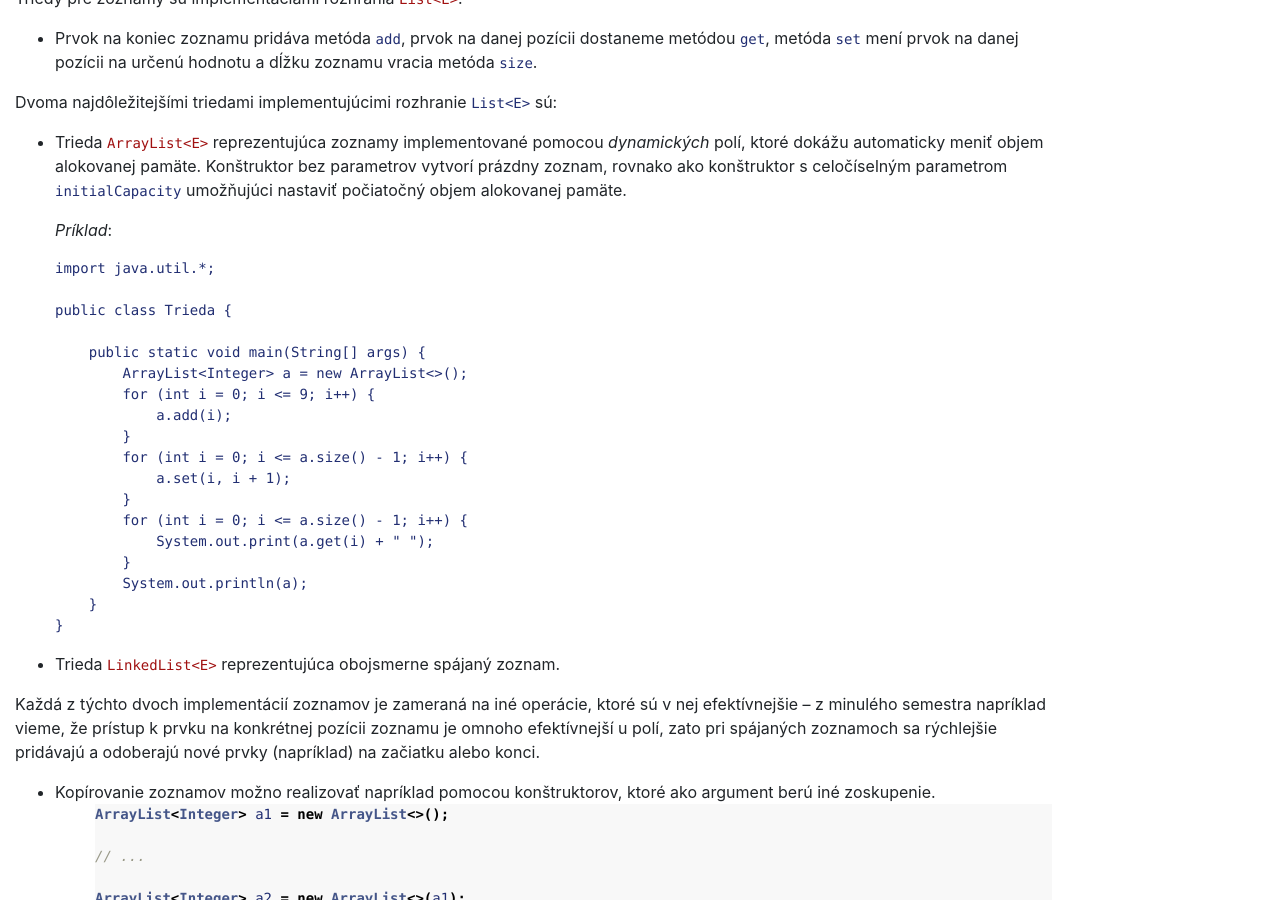
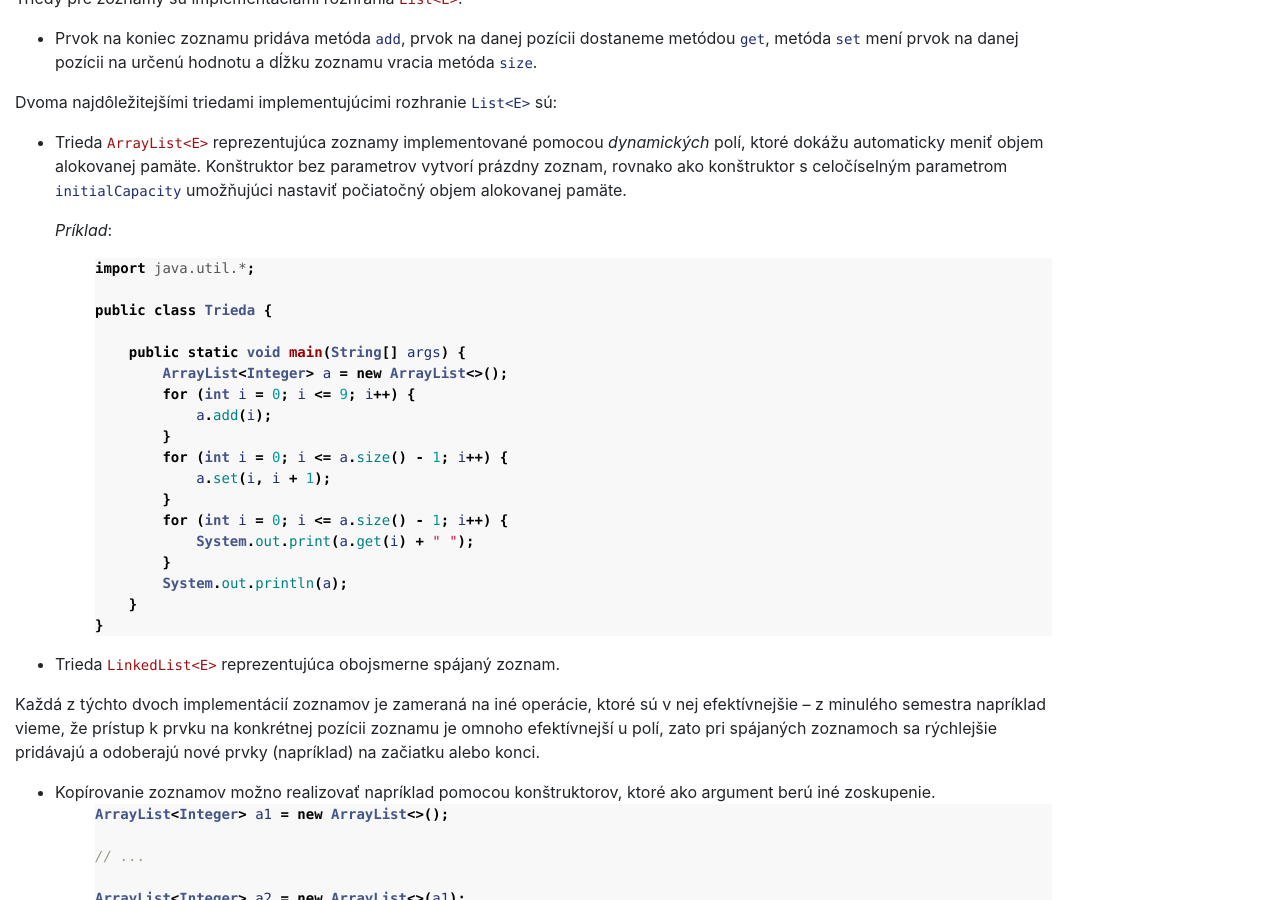
Before and after one commit to dcs-fmph/prog2, a Jekyll site: the page built from notes/P5.md, in a window 1280 px wide and 900 px high, scrolled down 3226 px. Built offline with Jekyll 4.4.1, drawn with Linux system fonts in a browser that asks for light colours; nearby versions of some CDN libraries; our own code applies the rules of GitHub Pages for plain Markdown files; some of the changed text lies outside the part shown.

Commit message:
Update P5.md

````diff
--- a/notes/P5.md
+++ b/notes/P5.md
@@ -156,7 +156,7 @@ Dvoma najdôležitejšími triedami implementujúcimi rozhranie `List<E>` sú:
     počiatočný objem alokovanej pamäte.
 
     *Príklad*:
-    ``` Java
+    ``` java
     import java.util.*;
 
     public class Trieda {
````
Also changed, not shown: other parts of notes/P5.md (+1 -1 lines).
